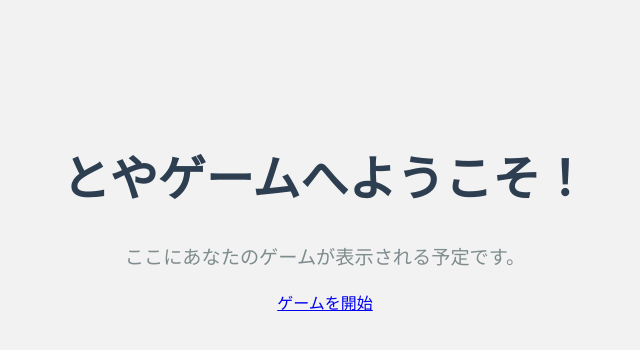
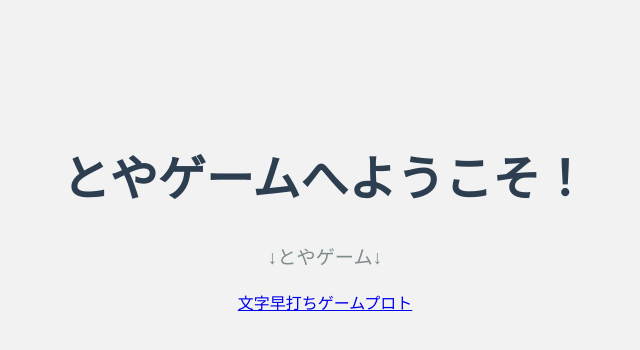
Before and after one commit to toya33355/newgame, a plain HTML site: page index.html in a window 1280 px wide. Shown: the whole page, without its empty margins (315-955 px from the left). Drawn offline with Linux system fonts and the light colour scheme.

Commit message:
Update index.html

```diff
--- a/index.html
+++ b/index.html
@@ -22,7 +22,7 @@
 </head>
 <body>
   <h1>とやゲームへようこそ！</h1>
-  <p>ここにあなたのゲームが表示される予定です。</p>
-  <a href="complete_typing_game.html">ゲームを開始</a>
+  <p>↓とやゲーム↓</p>
+  <a href="toyagame1.html">文字早打ちゲームプロト</a>
 </body>
 </html>
```
